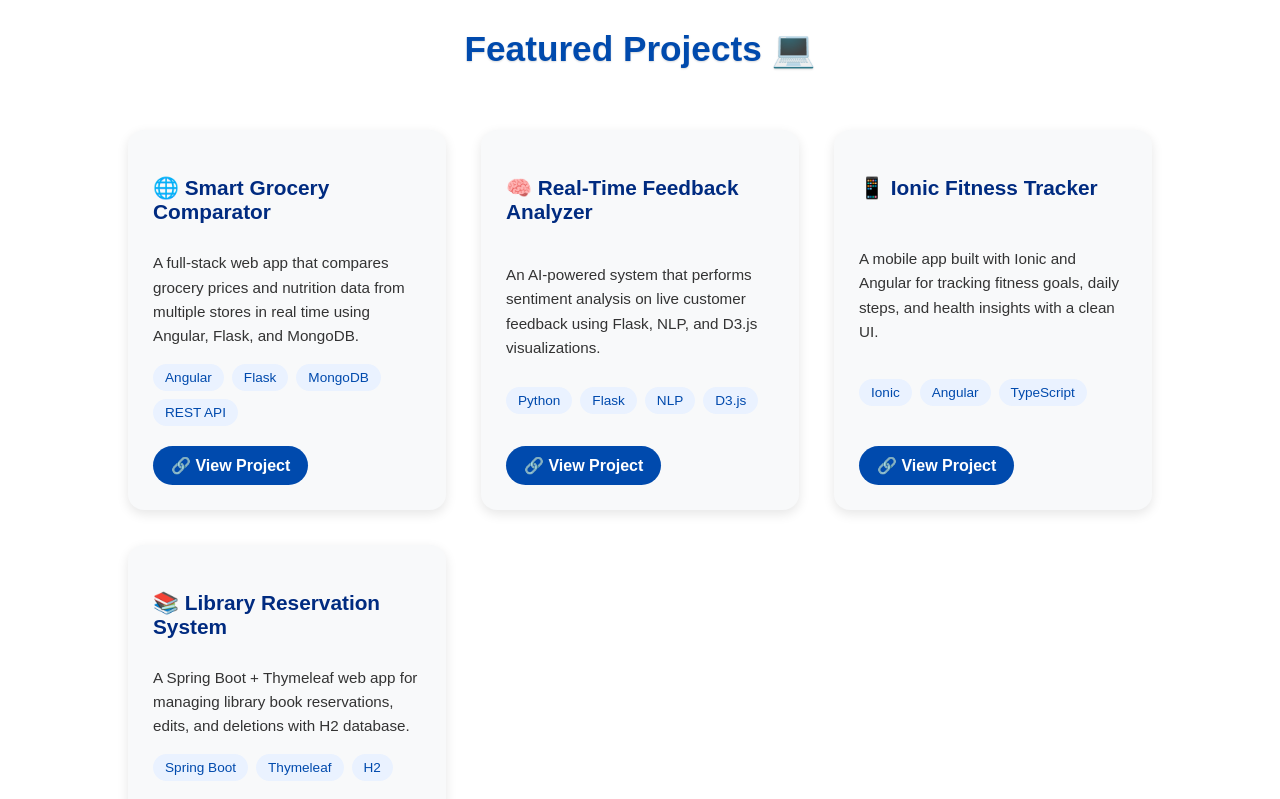
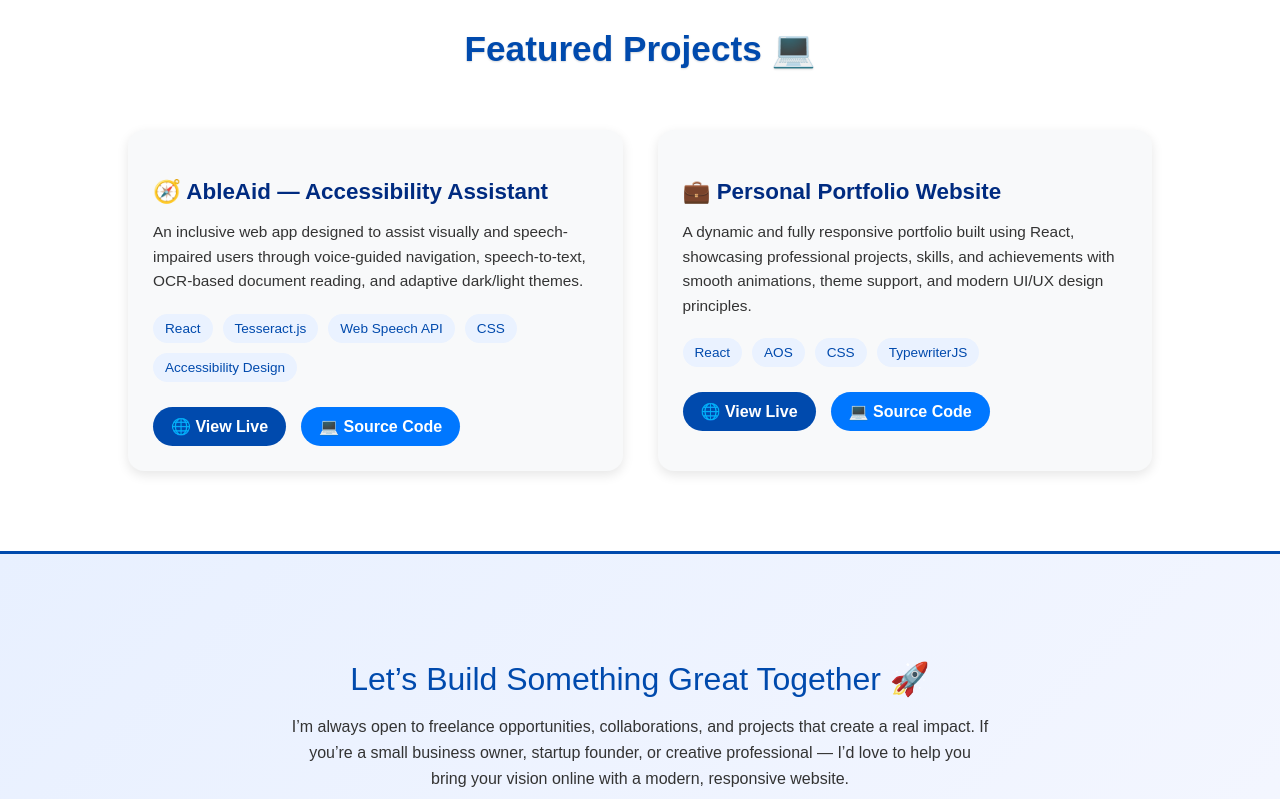
Before and after one commit to Garima017-ui/my-portfolio-react, a React (Create React App) app: page / in a window 1280 px wide. Shown: the part 1680-2479 px from the top of the page. Built offline with nearby package versions, Linux system fonts and the light colour scheme; no server answers.

Commit message:
Updated projects and contact section

```diff
--- a/src/components/Projects.js
+++ b/src/components/Projects.js
@@ -4,28 +4,18 @@ import "./project.css";
 export default function Projects() {
   const projects = [
     {
-      title: "🌐 Smart Grocery Comparator",
-      desc: "A full-stack web app that compares grocery prices and nutrition data from multiple stores in real time using Angular, Flask, and MongoDB.",
-      tech: ["Angular", "Flask", "MongoDB", "REST API"],
-      link: "https://github.com/Garima017-ui/smart-grocery-comparator",
+      title: "🧭 AbleAid — Accessibility Assistant",
+      desc: "An inclusive web app designed to assist visually and speech-impaired users through voice-guided navigation, speech-to-text, OCR-based document reading, and adaptive dark/light themes.",
+      tech: ["React", "Tesseract.js", "Web Speech API", "CSS", "Accessibility Design"],
+      link: "https://ableaid.netlify.app/", // Replace with your deployed AbleAid URL
+      github: "https://github.com/Garima017-ui/ableaid", // Replace with your repo link
     },
     {
-      title: "🧠 Real-Time Feedback Analyzer",
-      desc: "An AI-powered system that performs sentiment analysis on live customer feedback using Flask, NLP, and D3.js visualizations.",
-      tech: ["Python", "Flask", "NLP", "D3.js"],
-      link: "https://github.com/Garima017-ui/feedback-analyzer",
-    },
-    {
-      title: "📱 Ionic Fitness Tracker",
-      desc: "A mobile app built with Ionic and Angular for tracking fitness goals, daily steps, and health insights with a clean UI.",
-      tech: ["Ionic", "Angular", "TypeScript"],
-      link: "https://github.com/Garima017-ui/fitness-tracker",
-    },
-    {
-      title: "📚 Library Reservation System",
-      desc: "A Spring Boot + Thymeleaf web app for managing library book reservations, edits, and deletions with H2 database.",
-      tech: ["Spring Boot", "Thymeleaf", "H2"],
-      link: "https://github.com/Garima017-ui/library-reservation",
+      title: "💼 Personal Portfolio Website",
+      desc: "A dynamic and fully responsive portfolio built using React, showcasing professional projects, skills, and achievements with smooth animations, theme support, and modern UI/UX design principles.",
+      tech: ["React", "AOS", "CSS", "TypewriterJS"],
+      link: "https://garimaportfolio1.netlify.app/", // Your portfolio live link
+      github: "https://github.com/Garima017-ui/my-portfolio-react",
     },
   ];
 
@@ -46,14 +36,14 @@ export default function Projects() {
                 </span>
               ))}
             </div>
-            <a
-              href={proj.link}
-              target="_blank"
-              rel="noreferrer"
-              className="view-btn"
-            >
-              🔗 View Project
-            </a>
+            <div className="project-links">
+              <a href={proj.link} target="_blank" rel="noreferrer" className="view-btn">
+                🌐 View Live
+              </a>
+              <a href={proj.github} target="_blank" rel="noreferrer" className="code-btn">
+                💻 Source Code
+              </a>
+            </div>
           </div>
         ))}
       </div>
--- a/src/components/project.css
+++ b/src/components/project.css
@@ -1,5 +1,5 @@
 .projects {
-  background: linear-gradient(135deg, #f6faff 0%, #e8f0ff 100%);
+  background: linear-gradient(135deg, #f5f9ff 0%, #edf2fb 100%);
   padding: 100px 40px;
   text-align: center;
   font-family: "Poppins", sans-serif;
@@ -13,10 +13,10 @@
   text-shadow: 0 1px 2px rgba(0, 0, 0, 0.15);
 }
 
-/* 🧱 Grid Layout */
+/* Responsive Grid */
 .projects-grid {
   display: grid;
-  grid-template-columns: repeat(auto-fit, minmax(280px, 1fr));
+  grid-template-columns: repeat(auto-fit, minmax(300px, 1fr));
   gap: 35px;
   justify-items: center;
   align-items: stretch;
@@ -25,70 +25,49 @@
   margin: 0 auto;
 }
 
-/* 🎨 Project Card */
+/* Project Card */
 .project-card {
   background: #ffffff;
   border-radius: 18px;
   box-shadow: 0 8px 20px rgba(0, 0, 0, 0.08);
   padding: 30px;
   transition: all 0.4s ease;
-  display: flex;
-  flex-direction: column;
-  justify-content: space-between;
   text-align: left;
   position: relative;
   overflow: hidden;
 }
 
-.project-card::before {
-  content: "";
-  position: absolute;
-  top: -50%;
-  left: -50%;
-  width: 200%;
-  height: 200%;
-  background: radial-gradient(circle at top left, #a1c4fd55, transparent 60%);
-  transform: rotate(15deg);
-  transition: all 0.5s ease;
-  opacity: 0;
-}
-
-.project-card:hover::before {
-  opacity: 1;
-}
-
 .project-card:hover {
-  transform: translateY(-10px) scale(1.02);
+  transform: translateY(-10px);
   box-shadow: 0 15px 25px rgba(0, 0, 0, 0.12);
 }
 
-/* 🧠 Project Text */
 .project-header h3 {
-  font-size: 1.3rem;
+  font-size: 1.4rem;
   color: #002b80;
-  margin-bottom: 12px;
+  margin-bottom: 15px;
 }
 
 .project-desc {
   color: #333;
-  font-size: 0.95rem;
+  font-size: 0.96rem;
   line-height: 1.6;
-  margin-bottom: 15px;
+  margin-bottom: 20px;
 }
 
-/* 🧩 Tech Pills */
+/* Tech tags */
 .tech-stack {
   display: flex;
   flex-wrap: wrap;
-  gap: 8px;
-  margin-bottom: 20px;
+  gap: 10px;
+  margin-bottom: 25px;
 }
 
 .tech-pill {
   background: #eaf2ff;
   color: #004aad;
   font-size: 0.85rem;
-  padding: 6px 12px;
+  padding: 7px 12px;
   border-radius: 20px;
   font-weight: 500;
   transition: all 0.3s ease;
@@ -99,10 +78,16 @@
   color: #fff;
 }
 
-/* 🔗 View Button */
-.view-btn {
+/* Buttons */
+.project-links {
+  display: flex;
+  justify-content: flex-start;
+  gap: 15px;
+}
+
+.view-btn,
+.code-btn {
   display: inline-block;
-  text-align: center;
   background: #004aad;
   color: #fff;
   font-weight: 600;
@@ -110,35 +95,27 @@
   border-radius: 25px;
   text-decoration: none;
   transition: all 0.3s ease;
-  align-self: flex-start;
 }
 
-.view-btn:hover {
+.code-btn {
+  background: #0077ff;
+}
+
+.view-btn:hover,
+.code-btn:hover {
   background: #002b80;
   transform: translateY(-2px);
 }
 
-/* 📱 Responsive Adjustments */
+/* Responsive Adjustments */
 @media (max-width: 768px) {
   .projects {
     padding: 70px 20px;
   }
   .section-title {
-    font-size: 1.8rem;
+    font-size: 1.9rem;
   }
   .project-card {
     padding: 25px;
   }
 }
-
-@media (max-width: 480px) {
-  .project-card {
-    padding: 20px;
-  }
-  .project-header h3 {
-    font-size: 1.1rem;
-  }
-  .project-desc {
-    font-size: 0.9rem;
-  }
-}
```
